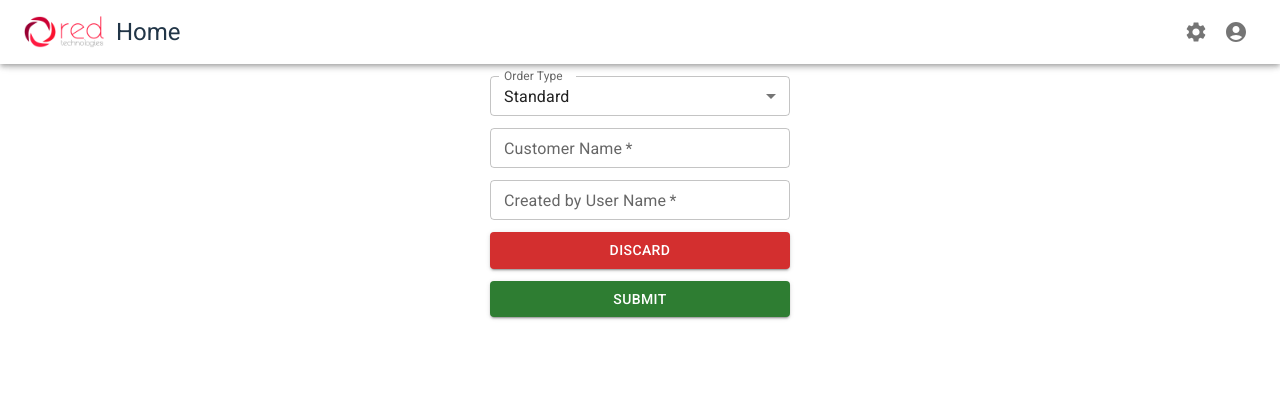
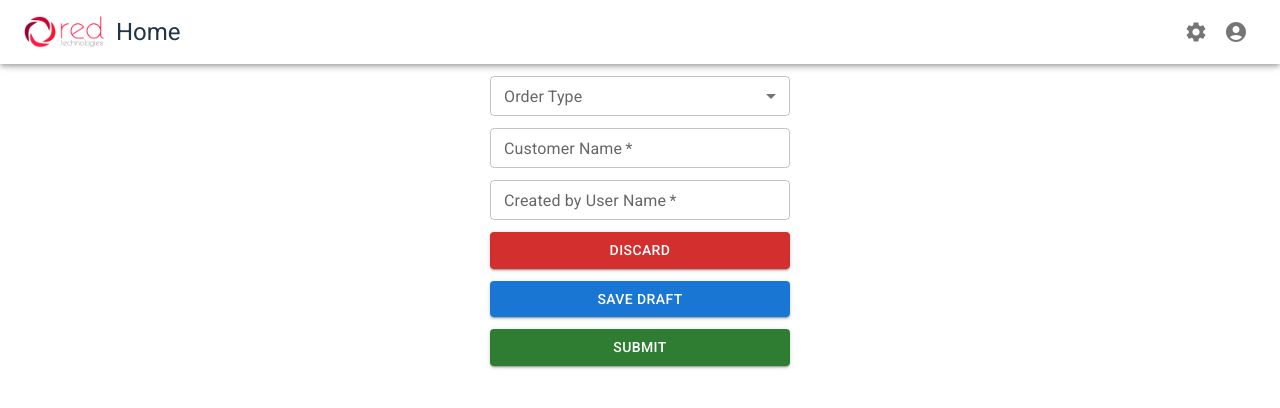
Before and after one commit to caseymockbee97/red-tech-coding-challenge, a React (Vite) app: page /createOrder in a window 1280 px wide. Shown: the top 408 px of the page. Built offline with nearby package versions, Linux system fonts and the light colour scheme.

Commit message:
Implemented a store so you can save a draft order.

```diff
--- a/src/components/CreateOrderForm/OrderSelect.tsx
+++ b/src/components/CreateOrderForm/OrderSelect.tsx
@@ -1,10 +1,9 @@
 import { FormControl, InputLabel, MenuItem, Select } from '@mui/material';
-import { Order } from '../../Types';
+import { CreateOrder } from '../../Types';
 import { Control, Controller } from 'react-hook-form';
 
 interface OrderSelectProps {
-  //   register: UseFormRegister<Omit<Order, 'orderId' | 'createdDate'>>;
-  control: Control<Omit<Order, 'createdDate' | 'orderId'>, unknown>;
+  control: Control<CreateOrder>;
 }
 
 export const OrderSelect = ({ control }: OrderSelectProps) => {
--- a/src/components/CreateOrderForm/index.tsx
+++ b/src/components/CreateOrderForm/index.tsx
@@ -1,42 +1,46 @@
+import { useCallback, useState } from 'react';
 import styled from '@emotion/styled';
 import { Button, Snackbar, TextField } from '@mui/material';
-import { useCallback, useState } from 'react';
-import { Order } from '../../Types';
-import { addOrder } from '../../dataServices';
 import { useNavigate } from 'react-router-dom';
 import { SubmitHandler, useForm } from 'react-hook-form';
+import { CreateOrder } from '../../Types';
+import { addOrder } from '../../dataServices';
 import { OrderSelect } from './OrderSelect';
+import { orderStore } from './orderStore';
 
 export const CreateOrderForm = () => {
   const navigate = useNavigate();
 
   const [toastMessage, setToastMessage] = useState('');
+  const { order, setOrder, reset } = orderStore();
 
-  const { handleSubmit, register, control } = useForm<
-    Omit<Order, 'createdDate' | 'orderId'>
-  >({
-    values: {
-      createdByUserName: '',
-      customerName: '',
-      orderType: 'Standard',
-    },
+  const { handleSubmit, register, control, getValues } = useForm<CreateOrder>({
+    defaultValues: order,
   });
 
-  const onSubmit: SubmitHandler<Omit<Order, 'createdDate' | 'orderId'>> =
-    useCallback(
+  const onSubmit: SubmitHandler<CreateOrder> = useCallback(
     async (data) => {
-        if (!data.orderType) {
-          return;
-        }
       const response = await addOrder(data);
       if (response.ok) {
+        reset();
         navigate('/');
       } else {
         setToastMessage(`${response.status}: An error occurred`);
       }
     },
-      [navigate]
+    [navigate, reset]
   );
+
+  const handleSaveDraft = useCallback(() => {
+    const order = getValues();
+    setOrder(order);
+    navigate('/');
+  }, [getValues, navigate, setOrder]);
+
+  const handleCancel = useCallback(() => {
+    reset();
+    navigate('/');
+  }, [navigate, reset]);
 
   return (
     <form onSubmit={handleSubmit(onSubmit)}>
@@ -59,8 +63,17 @@ export const CreateOrderForm = () => {
           required
         />
 
-        <Button fullWidth variant="contained" color="error" href="/">
+        <Button
+          fullWidth
+          variant="contained"
+          color="error"
+          onClick={handleCancel}
+        >
           Discard
+        </Button>
+
+        <Button fullWidth variant="contained" onClick={handleSaveDraft}>
+          Save Draft
         </Button>
 
         <Button fullWidth variant="contained" color="success" type="submit">
--- /dev/null
+++ b/src/components/CreateOrderForm/orderStore.tsx
@@ -0,0 +1,23 @@
+import { create } from 'zustand';
+import { CreateOrder } from '../../Types';
+
+interface OrderStore {
+  order: CreateOrder;
+  setOrder: (order: CreateOrder) => void;
+  reset: () => void;
+}
+
+const INITIAL_STATE: CreateOrder = {
+  createdByUserName: '',
+  customerName: '',
+  orderType: '',
+};
+
+export const orderStore = create<OrderStore>()((set) => ({
+  order: INITIAL_STATE,
+  setOrder: (order) => {
+    console.log(order);
+    set({ order });
+  },
+  reset: () => set({ order: { ...INITIAL_STATE } }),
+}));
--- a/src/dataServices/index.ts
+++ b/src/dataServices/index.ts
@@ -1,4 +1,4 @@
-import { Order, OrderType } from '../Types';
+import { CreateOrder, OrderType } from '../Types';
 
 export const getOrders = async () => {
   const response = fetch(`${import.meta.env.VITE_API_ENDPOINT}/Orders`, {
@@ -24,10 +24,7 @@ export const getOrdersByType = async (orderType: OrderType) => {
   return response;
 };
 
-// TODO: Update with Type
-export const addOrder = async (
-  order: Omit<Order, 'createdDate' | 'orderId'>
-) => {
+export const addOrder = async (order: CreateOrder) => {
   const response = fetch(`${import.meta.env.VITE_API_ENDPOINT}/Orders`, {
     method: 'POST',
     headers: {
```
Lines whose indentation alone changed are shown as unchanged.
